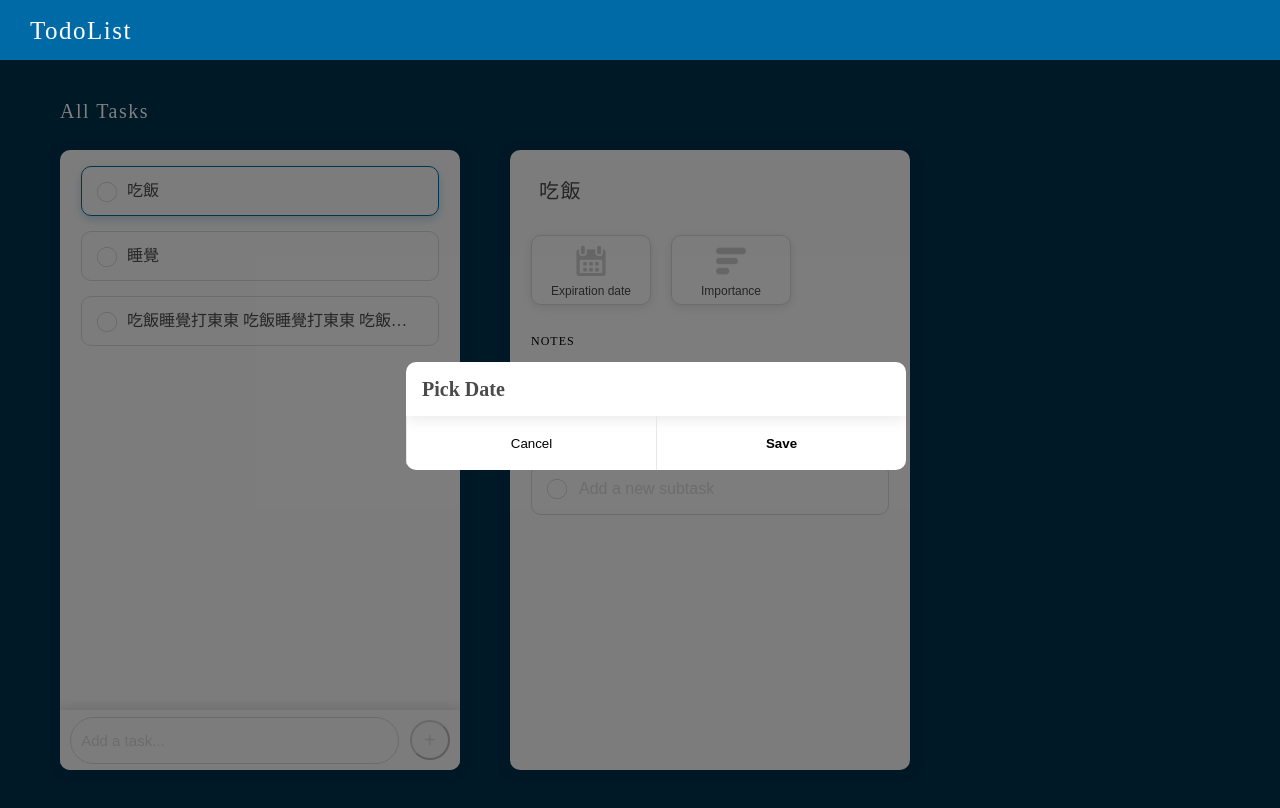
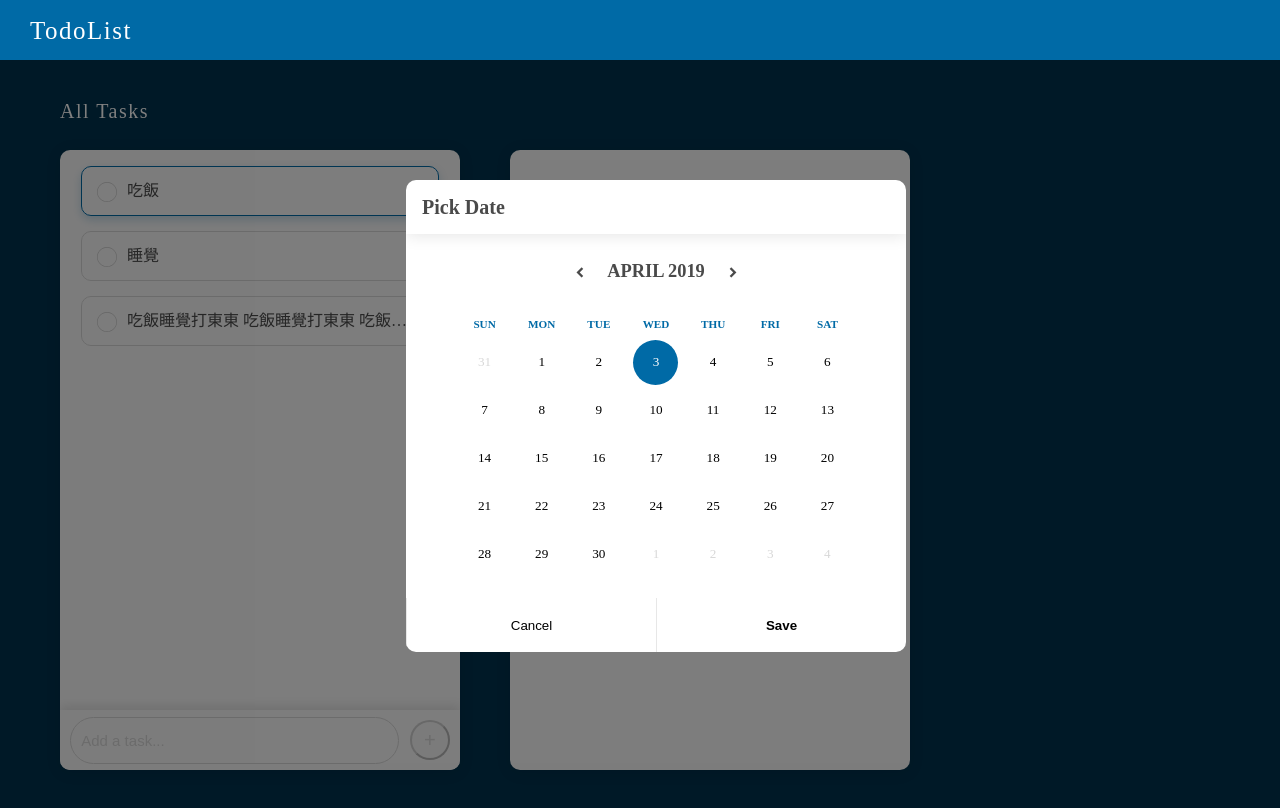
Before and after one commit to Xinhe998/dcard-todolist, a React app: page / in a window 1280 px wide. Both pictures are taken after a click on the button "Expiration date". Shown: the top 808 px of the page. Built offline with nearby package versions, Linux system fonts and the light colour scheme.

Commit message:
update Importance Modal & DatePicker

```diff
--- a/package.json
+++ b/package.json
@@ -16,6 +16,7 @@
     "not op_mini all"
   ],
   "dependencies": {
+    "date-fns": "^1.30.1",
     "react": "^16.7.0",
     "react-dom": "^16.7.0",
     "react-router": "^4.3.1",
--- /dev/null
+++ b/src/components/DatePicker/index.js
@@ -0,0 +1,121 @@
+import React, { useState, useContext } from 'react';
+import PropTypes from 'prop-types';
+import Store from '../../reducers/context';
+import dateFns from 'date-fns';
+import * as action from '../../actions/todoActions';
+import './index.scss';
+
+const DatePicker = ({}) => {
+  const dispatch = useContext(Store);
+  const [currentMonth, setcurrentMonth] = useState(new Date());
+  const [selectedDate, setselectedDate] = useState(new Date());
+  const renderHeader = () => {
+    const dateFormat = 'MMMM YYYY';
+    return (
+      <div className="header row flex-middle">
+        <div className="col col-start">
+          <div className="icon" onClick={prevMonth}>
+            chevron_left
+          </div>
+        </div>
+        <div className="col col-center">
+          <span>{dateFns.format(currentMonth, dateFormat)}</span>
+        </div>
+        <div className="col col-end" onClick={nextMonth}>
+          <div className="icon">chevron_right</div>
+        </div>
+      </div>
+    );
+  };
+
+  const renderDays = () => {
+    const dateFormat = 'dddd';
+    const days = [];
+    let startDate = dateFns.startOfWeek(currentMonth);
+    for (let i = 0; i < 7; i++) {
+      days.push(
+        <div className="col col-center" key={i}>
+          {dateFns.format(dateFns.addDays(startDate, i), dateFormat).substring(0, 3)}
+        </div>,
+      );
+    }
+    return <div className="days row">{days}</div>;
+  };
+
+  const renderCells = () => {
+    const monthStart = dateFns.startOfMonth(currentMonth);
+    const monthEnd = dateFns.endOfMonth(monthStart);
+    const startDate = dateFns.startOfWeek(monthStart);
+    const endDate = dateFns.endOfWeek(monthEnd);
+
+    const dateFormat = 'D';
+    const rows = [];
+
+    let days = [];
+    let day = startDate;
+    let formattedDate = '';
+
+    while (day <= endDate) {
+      for (let i = 0; i < 7; i++) {
+        formattedDate = dateFns.format(day, dateFormat);
+        const cloneDay = day;
+        days.push(
+          <div
+            className={`col cell ${
+              !dateFns.isSameMonth(day, monthStart)
+                ? 'disabled'
+                : dateFns.isSameDay(day, selectedDate)
+                ? 'selected'
+                : ''
+            }`}
+            key={day}
+            onClick={() => onDateClick(dateFns.parse(cloneDay))}
+          >
+            <span className="number">{formattedDate}</span>
+          </div>,
+        );
+        day = dateFns.addDays(day, 1);
+      }
+      rows.push(
+        <div className="row" key={day}>
+          {days}
+        </div>,
+      );
+      days = [];
+    }
+    return <div className="body">{rows}</div>;
+  };
+
+  const onDateClick = (day) => {
+    setselectedDate(day);
+  };
+
+  const nextMonth = () => {
+    setcurrentMonth(dateFns.addMonths(currentMonth, 1));
+  };
+
+  const prevMonth = () => {
+    setcurrentMonth(dateFns.subMonths(currentMonth, 1));
+  };
+
+  return (
+    <div className="calendar">
+      {renderHeader()}
+      {renderDays()}
+      {renderCells()}
+    </div>
+  );
+};
+
+DatePicker.propTypes = {
+  isOpen: PropTypes.bool,
+  switchHandler: PropTypes.func,
+  currentTask: PropTypes.func,
+};
+
+DatePicker.defaultProps = {
+  isOpen: false,
+  switchHandler: null,
+  currentTask: null,
+};
+export default DatePicker;
--- /dev/null
+++ b/src/components/DatePicker/index.scss
@@ -0,0 +1,125 @@
+@import url(https://fonts.googleapis.com/css?family=Open+Sans:300,400,700);
+@import url(https://fonts.googleapis.com/icon?family=Material+Icons);
+
+.icon {
+  font-family: 'Material Icons', serif;
+  font-style: normal;
+  display: inline-block;
+  vertical-align: middle;
+  line-height: 1;
+  text-transform: none;
+  letter-spacing: normal;
+  word-wrap: normal;
+  white-space: nowrap;
+  direction: ltr;
+
+  -webkit-font-smoothing: antialiased;
+  text-rendering: optimizeLegibility;
+  -moz-osx-font-smoothing: grayscale;
+  font-feature-settings: 'liga';
+}
+
+/* Calendar */
+
+.calendar {
+  display: block;
+  position: relative;
+  width: 80%;
+  user-select: none;
+  margin: 0 auto 20px;
+}
+
+.calendar .header {
+  display: flex;
+  justify-content: center;
+  text-transform: uppercase;
+  font-weight: 700;
+  font-size: 115%;
+  padding: 1.5em 0;
+  color: var(--text-color);
+}
+
+.calendar .header .icon {
+  cursor: pointer;
+  transition: .15s ease-out;
+}
+
+.calendar .header .icon:hover {
+  transform: scale(1.75);
+  transition: .25s ease-out;
+  color: var(--main-color);
+}
+
+.calendar .header .icon:first-of-type {
+  margin-left: 1em;
+}
+
+.calendar .header .icon:last-of-type {
+  margin-right: 1em;
+}
+
+.calendar .days {
+  display: flex;
+  text-transform: uppercase;
+  font-weight: 700;
+  color: var(--text-color);
+  font-size: 70%;
+  padding: .75em 0;
+  .col-center {
+    flex-basis: calc(100%/7);
+    width: calc(100%/7);
+    text-align: center;
+    color: var(--dcard-blue);
+  }
+}
+
+.calendar .body .cell {
+  position: relative;
+  height: 3em;
+  overflow: hidden;
+  cursor: pointer;
+  span {
+    transition: all .5s;
+    padding: 10px;
+    border-radius: 50%;
+  }
+}
+.calendar .body .cell:hover {
+  span {
+    background: #e7e7e7;
+  }
+}
+
+.calendar .body .selected {
+  span {
+    background: var(--dcard-blue);
+    color: #ffffff;
+  }
+}
+
+.calendar .body .row {
+  display: flex;
+}
+
+.calendar .body .cell .number {
+  font-size: 82.5%;
+  line-height: 1.8;
+  width: 25px;
+  height: 25px;
+}
+
+.calendar .body .disabled {
+  color: #d8d8d8;
+  pointer-events: none;
+}
+
+
+.calendar .body .col {
+  display: flex;
+  flex-grow: 0;
+  flex-basis: calc(100%/7);
+  width: calc(100%/7);
+  justify-content: center;
+  align-items: center;
+  text-align: center;
+}
--- a/src/components/DatePickerModal/index.js
+++ b/src/components/DatePickerModal/index.js
@@ -1,6 +1,7 @@
 import React from 'react';
 import PropTypes from 'prop-types';
 import Modal from '../Modal';
+import DatePicker from '../DatePicker';
 
 const DatePickerModal = ({ isOpen, switchHandler }) => (
   <Modal
@@ -9,7 +10,9 @@ const DatePickerModal = ({ isOpen, switchHandler }) => (
     onClose={() => switchHandler(false)}
     shouldCloseOnEsc
     showControlBtn
-  />
+  >
+    <DatePicker />
+  </Modal>
 );
 
 DatePickerModal.propTypes = {
--- a/src/components/ImportanceModal/index.js
+++ b/src/components/ImportanceModal/index.js
@@ -14,6 +14,7 @@ const ImportanceModal = ({ isOpen, switchHandler, currentTask }) => {
       id: current.id,
       importance: option,
     }));
+    switchHandler(false);
   };
   return (
     <Modal
--- a/src/pages/index.js
+++ b/src/pages/index.js
@@ -38,7 +38,11 @@ const Home = () => {
         />
       </div>
       <DatePickerModal isOpen={isDatePickerModalOpen} switchHandler={setIsDatePickerModalOpen} />
-      <ImportanceModal isOpen={isImportanceModalOpen} switchHandler={setisImportanceModalOpen} currentTask={() => findCurrentTask()} />
+      <ImportanceModal
+        isOpen={isImportanceModalOpen}
+        switchHandler={setisImportanceModalOpen}
+        currentTask={() => findCurrentTask()}
+      />
     </Store.Provider>
   );
 };
```
Also changed, not shown: 1 other file (tests, documents, lock files or other folders).
